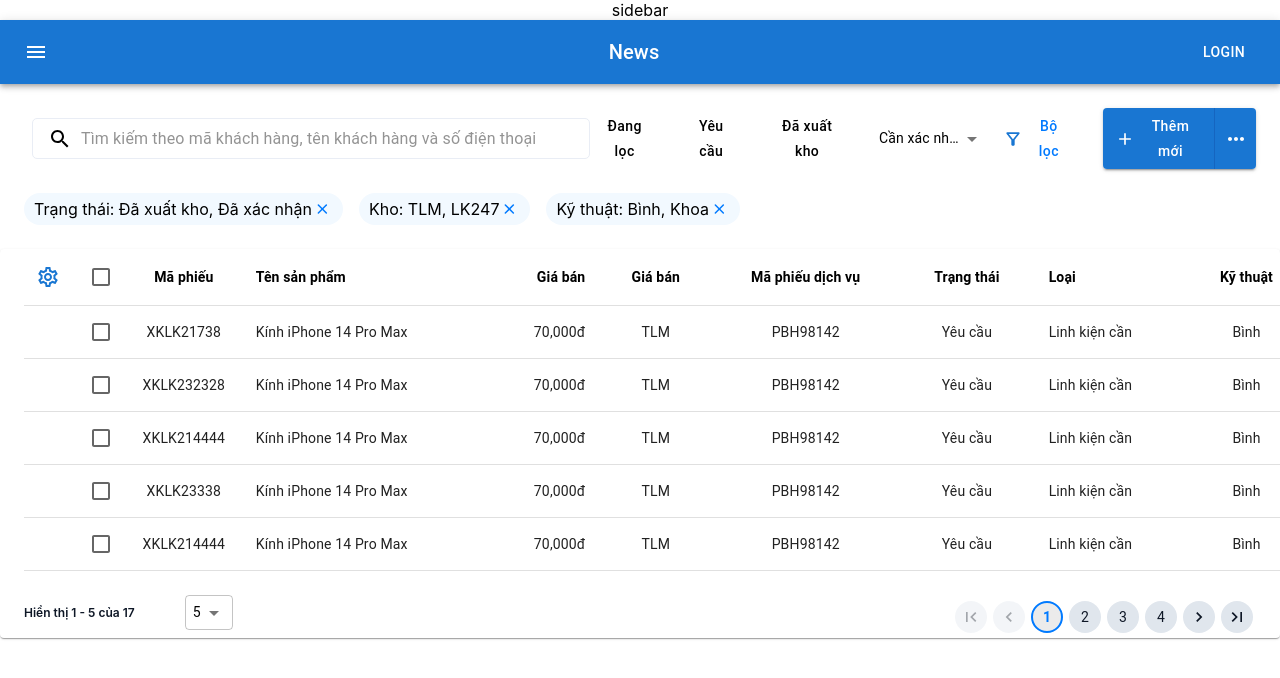
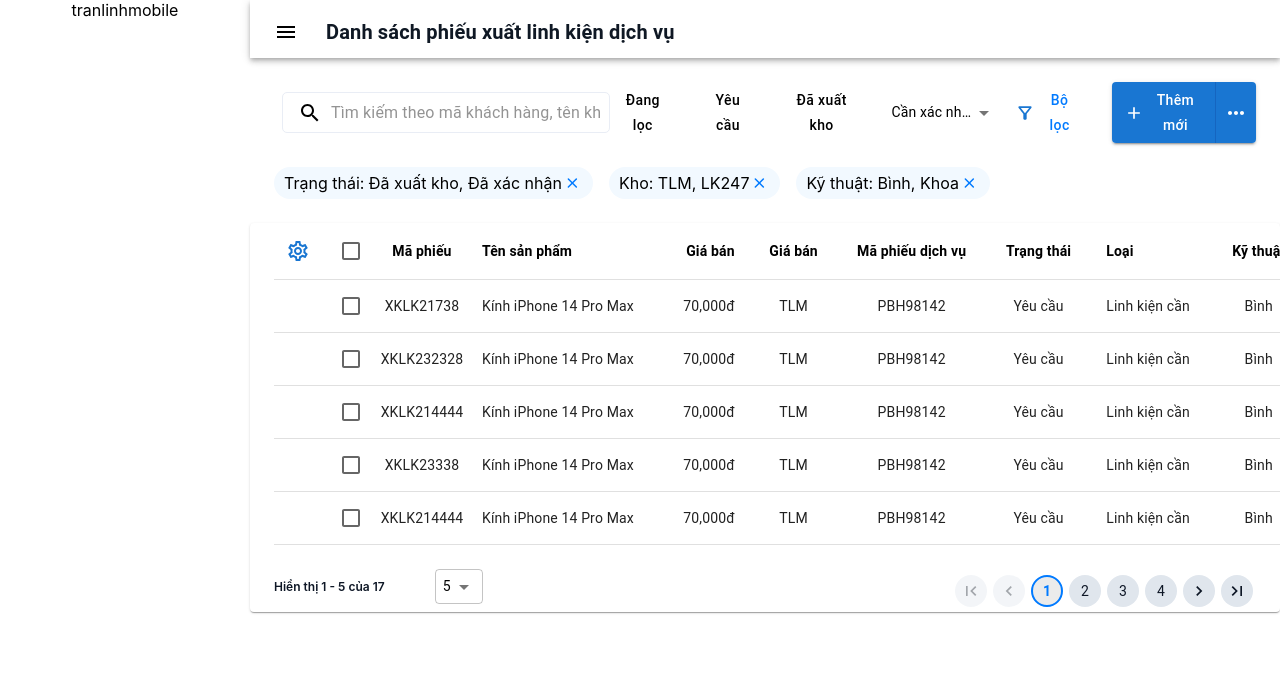
Before and after one commit to locnguyen147/demo-react-app, a React (Create React App) app: page / in a window 1280 px wide. Both pictures are taken after a click on the button 36 px from the left and 52 px from the top of the page. Shown: the top 678 px of the page. Built offline with nearby package versions, Linux system fonts and the light colour scheme.

Commit message:
add layout sidebar

```diff
--- a/src/App.js
+++ b/src/App.js
@@ -1,11 +1,14 @@
-import logo from './logo.svg';
 import './App.css';
+import {LayoutMain} from './components/Layout/LayoutMain';
 import {Dashboard} from './pages/Dashboard';
-
+import Box from '@mui/material/Box';
 function App() {
   return (
     <div className="App">
-      <Dashboard />
+      <LayoutMain>
+        <Dashboard />
+      </LayoutMain>
+
     </div>
   );
 }
--- a/src/components/AppBar/index.js
+++ b/src/components/AppBar/index.js
@@ -16,9 +16,10 @@ import Menu from '@mui/icons-material/Menu';
 
 export const AppBarHeader
   = (props) => {
+    const {openSideBar, setOpenSideBar} = props
     return (
-      <Box sx={{flexGrow: 1}}>
-        <AppBar position="static">
+      <Box sx={{height: '58px'}}>
+        <AppBar position="static" sx={{height: '58px', color: 'black', backgroundColor:'white'}}>
           <Toolbar>
             <IconButton
               size="large"
@@ -26,13 +27,15 @@ export const AppBarHeader
               color="inherit"
               aria-label="menu"
               sx={{mr: 2}}
+              onClick={() => setOpenSideBar(!openSideBar)}
             >
               <Menu />
             </IconButton>
-            <Typography variant="h6" component="div" sx={{flexGrow: 1}}>
-              News
+            <Typography variant="h6" component="div"
+              sx={{fontWeight: '600', fontSize: '20px', color: '#0F1824'}}>
+              Danh sách phiếu xuất linh kiện dịch vụ
             </Typography>
-            <Button color="inherit">Login</Button>
+            {/* <Button color="inherit">Login</Button> */}
           </Toolbar>
         </AppBar>
       </Box>
--- a/src/components/Layout/LayoutMain.js
+++ b/src/components/Layout/LayoutMain.js
@@ -1,13 +1,26 @@
 import React from 'react'
-
+import {Box} from '@mui/material';
+import {AppBarHeader} from '../../components/AppBar'
 /**
 * @author
 * @function LayoutMain
 **/
 
 export const LayoutMain = (props) => {
-  return(
-    <div>LayoutMain</div>
-   )
+  const [openSideBar, setOpenSideBar] = React.useState(false)
 
- }
+
+  return (
+    <Box display={'flex'} width={'100%'}>
+      <Box minWidth={250} display={openSideBar ? 'block' : 'none'}>
+      tranlinhmobile
+        {/* <SideBar anchor={'left'} openSideBar={openSideBar}/> */}
+      </Box>
+      <Box width={'100%'}>
+        <AppBarHeader openSideBar={openSideBar} setOpenSideBar={setOpenSideBar}/>
+        {props.children}
+      </Box>
+    </Box>
+  )
+
+}
--- a/src/pages/Dashboard/index.js
+++ b/src/pages/Dashboard/index.js
@@ -1,5 +1,4 @@
 import React from 'react'
-import {AppBarHeader} from '../../components/AppBar'
 import SearchIcon from '@mui/icons-material/Search';
 import {Search, SearchIconWrapper, StyledInputBase} from './style';
 import {Box, Button, FormControl, MenuItem, Select} from '@mui/material';
@@ -24,10 +23,6 @@ export const Dashboard
 
     return (
       <div>
-        <Box>
-          sidebar
-        </Box>
-        <AppBarHeader />
         <Box m={3}>
           <Box sx={{
             display: 'flex',
--- a/src/pages/Dashboard/style.js
+++ b/src/pages/Dashboard/style.js
@@ -34,12 +34,30 @@ export const StyledInputBase = styled(InputBase)(({ theme }) => ({
     // vertical padding + font size from searchIcon
     paddingLeft: `calc(1em + ${theme.spacing(4)})`,
     // transition: theme.transitions.create('width'),
-    width: '500px',
-    // [theme.breakpoints.up('sm')]: {
-    //   width: '12ch',
-    //   '&:focus': {
-    //     width: '20ch',
-    //   },
-    // },
+    // width: '500px',
+    [theme.breakpoints.up('sm')]: {
+      width: '12ch',
+      '&:focus': {
+        width: '20ch',
+      },
+    },
+    [theme.breakpoints.up('md')]: {
+      width: '20',
+      '&:focus': {
+        width: '28ch',
+      },
+    },
+    [theme.breakpoints.up('lg')]: {
+      width: '30ch',
+      '&:focus': {
+        width: '38ch',
+      },
+    },
+    [theme.breakpoints.up('xl')]: {
+      width: '48ch',
+      '&:focus': {
+        width: '60ch',
+      },
+    },
   },
 }));
```
